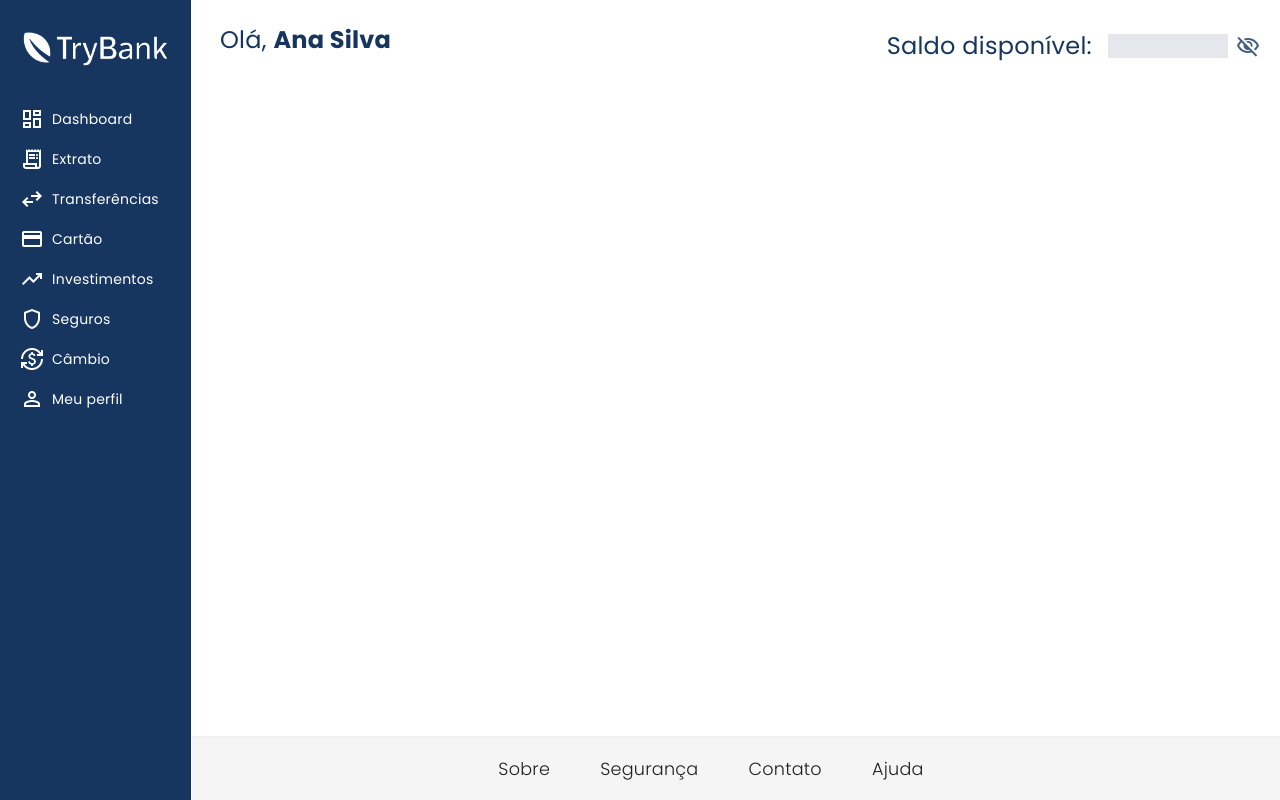
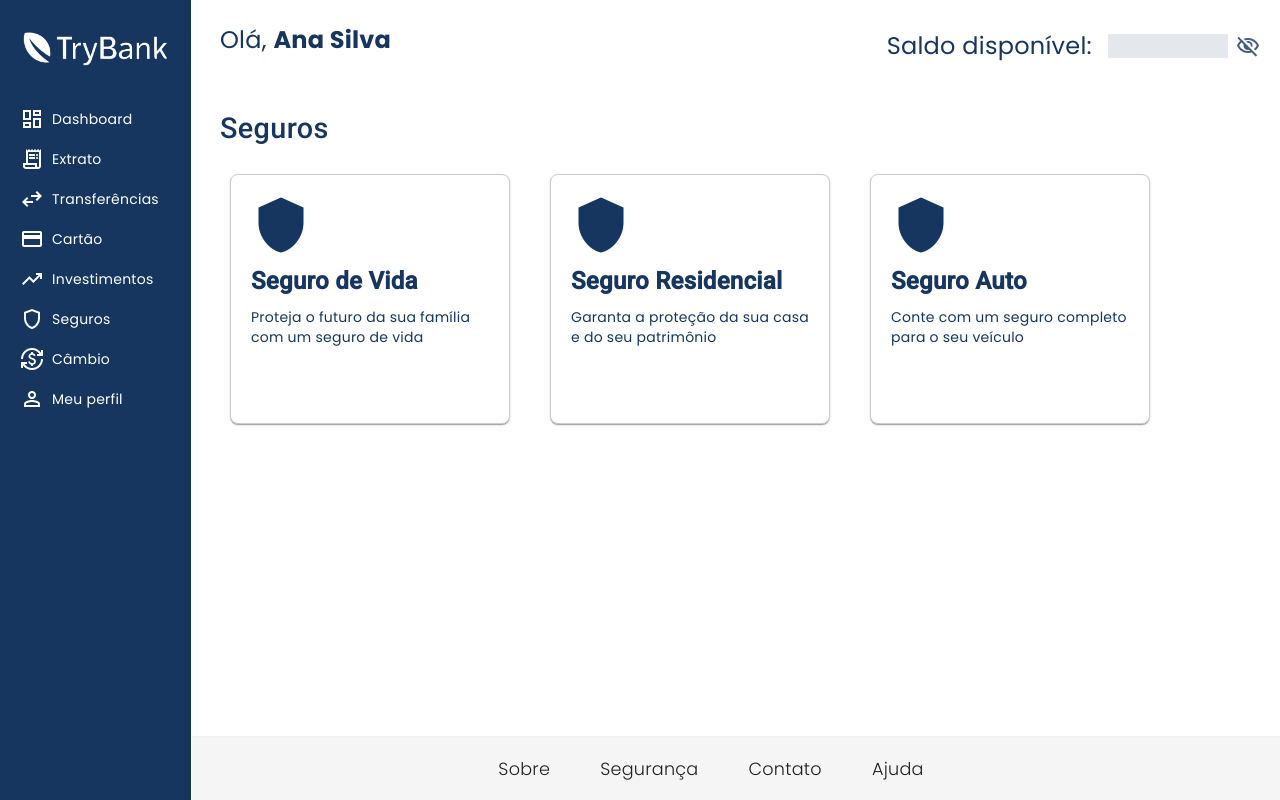
Before and after one commit to AnaBeatrizBentoSilva/Withdrawal-System, an Angular app: page /insurance in a window 1280 px wide. Before the commit this address led to /. Built offline with nearby package versions, Linux system fonts and the light colour scheme.

Commit message:
feat: insurance page

```diff
--- /dev/null
+++ b/src/app/components/insurance-card/insurance-card.component.html
@@ -0,0 +1,7 @@
+<mat-card class="insurance-card">
+  <mat-icon>{{ icon || "shield" }}</mat-icon>
+  <mat-card-title>{{ title }}</mat-card-title>
+  <mat-card-content>
+    <p>{{ description }}</p>
+  </mat-card-content>
+</mat-card>
--- /dev/null
+++ b/src/app/components/insurance-card/insurance-card.component.scss
@@ -0,0 +1,26 @@
+@import "../../../styles/variables.scss";
+
+.insurance-card {
+  width: 280px;
+  height: 250px;
+  margin: 10px;
+  border-radius: 8px;
+  border: 1px solid #ccc;
+  padding: 20px;
+
+  mat-icon {
+    font-size: 3.75rem;
+    width: 3.75rem;
+    height: 3.75rem;
+    margin-bottom: 10px;
+  }
+
+  mat-card-title {
+    font-weight: bold;
+    font-size: 1.5rem;
+  }
+
+  .mat-mdc-card-content{
+    padding: 10px 0px;
+  }
+}
--- a/src/app/components/template/nav/nav.component.html
+++ b/src/app/components/template/nav/nav.component.html
@@ -24,7 +24,7 @@
         <i class="material-symbols-outlined"> trending_up </i>
         Investimentos
       </a>
-      <a class="nav-item" routerLink="/">
+      <a class="nav-item" routerLink="/insurance">
         <i class="material-symbols-outlined"> shield </i>
         Seguros
       </a>
--- /dev/null
+++ b/src/app/pages/insurance/insurance.component.html
@@ -0,0 +1,19 @@
+<section class="insurance-container">
+  <h2>Seguros</h2>
+  <div class="insurance-cards">
+    <app-insurance-card
+    title="Seguro de Vida"
+    description="Proteja o futuro da sua família com um seguro de vida">
+  </app-insurance-card>
+
+  <app-insurance-card
+    title="Seguro Residencial"
+    description="Garanta a proteção da sua casa e do seu patrimônio">
+  </app-insurance-card>
+
+  <app-insurance-card
+    title="Seguro Auto"
+    description="Conte com um seguro completo para o seu veículo">
+  </app-insurance-card>
+  </div>
+</section>
--- /dev/null
+++ b/src/app/pages/insurance/insurance.component.scss
@@ -0,0 +1,16 @@
+@import "../../../styles/variables.scss";
+
+.insurance-container {
+  color: $primary-color;
+
+  h2{
+    font-size: 1.8rem;
+    margin-bottom: 20px;
+  }
+}
+
+.insurance-cards {
+  display: flex;
+  flex-wrap: wrap;
+  gap: 20px;
+}
```
Also changed, not shown: src/app/app.routes.ts (+6 -1 lines), src/app/components/insurance-card/insurance-card.component.ts (added, +16 -0 lines), src/app/pages/insurance/insurance.component.ts (added, +13 -0 lines), 2 other files (tests, documents, lock files or other folders).
